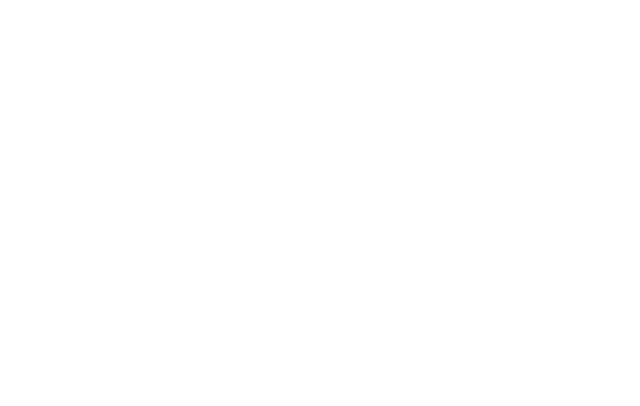
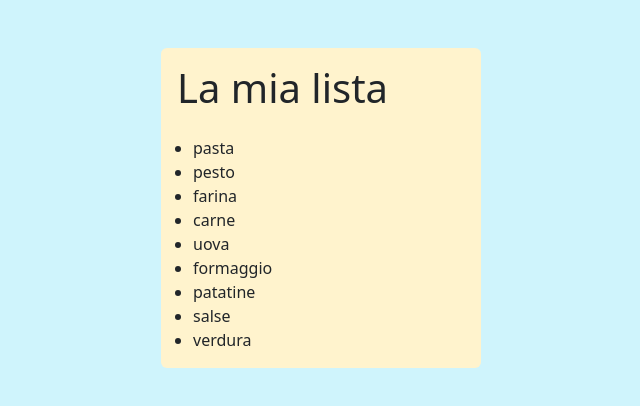
Before and after one commit to marikadiblasio/js-lista-spesa, a plain HTML site: page index.html in a window 1280 px wide. Shown: the whole page, without its empty margins (319-959 px from the left). Drawn offline with nearby package versions, Linux system fonts and the light colour scheme.

Commit message:
add list with while in js

```diff
--- a/index.html
+++ b/index.html
@@ -9,8 +9,11 @@
     <link href="https://cdn.jsdelivr.net/npm/bootstrap@5.3.0-alpha1/dist/css/bootstrap.min.css" rel="stylesheet" integrity="sha384-GLhlTQ8iRABdZLl6O3oVMWSktQOp6b7In1Zl3/Jr59b6EGGoI1aFkw7cmDA6j6gD" crossorigin="anonymous">
     <title>Lista della spesa</title>
 </head>
-<body>
-    <ul></ul>
+<body class="bg-info-subtle">
+    <div class="bg-warning-subtle mt-5 w-25 mx-auto rounded">
+        <h1 class="p-3">La mia lista</h1>
+        <ul class="mx-auto pb-3"></ul>
+    </div>
     <script type="text/javascript" src="./js/script.js"></script>
 </body>
 </html>
--- a/js/script.js
+++ b/js/script.js
@@ -1,3 +1,22 @@
 /*
 Rivediamo l’esercizio visto insieme, ma questa volta con il ciclo while al posto del ciclo for. Facciamo attenzione a non dimenticare tutte le differenze implementative che il ciclo while ci impone, in particolare alla variabile di indice.
 */
+const listaSpesa = [
+    'pasta',
+    'pesto',
+    'farina',
+    'carne',
+    'uova',
+    'formaggio',
+    'patatine',
+    'salse',
+    'verdura'
+  ];
+const lista = document.querySelector('ul');
+let counter = 0;
+while (counter < listaSpesa.length){
+    const listItem = document.createElement('li');
+    listItem.innerText = listaSpesa[counter];
+    lista.appendChild(listItem);
+    counter++;
+}
```
